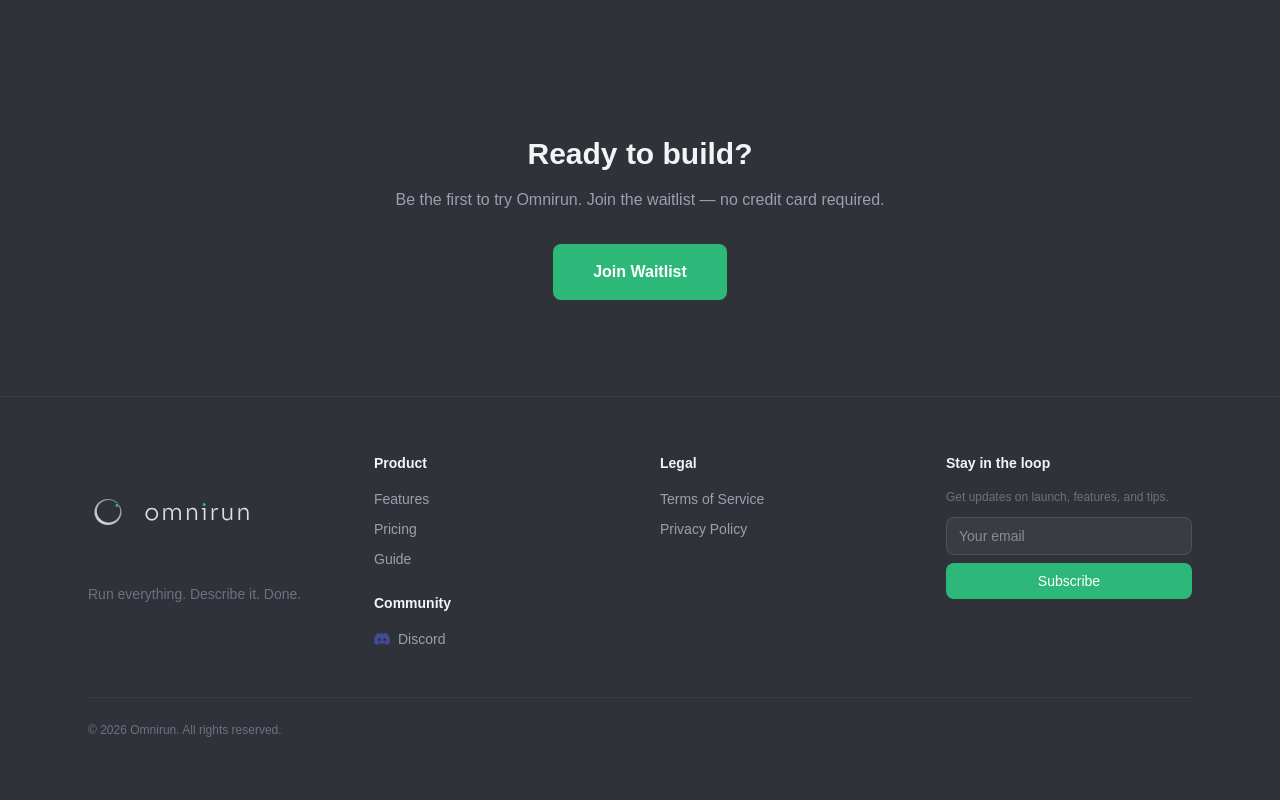
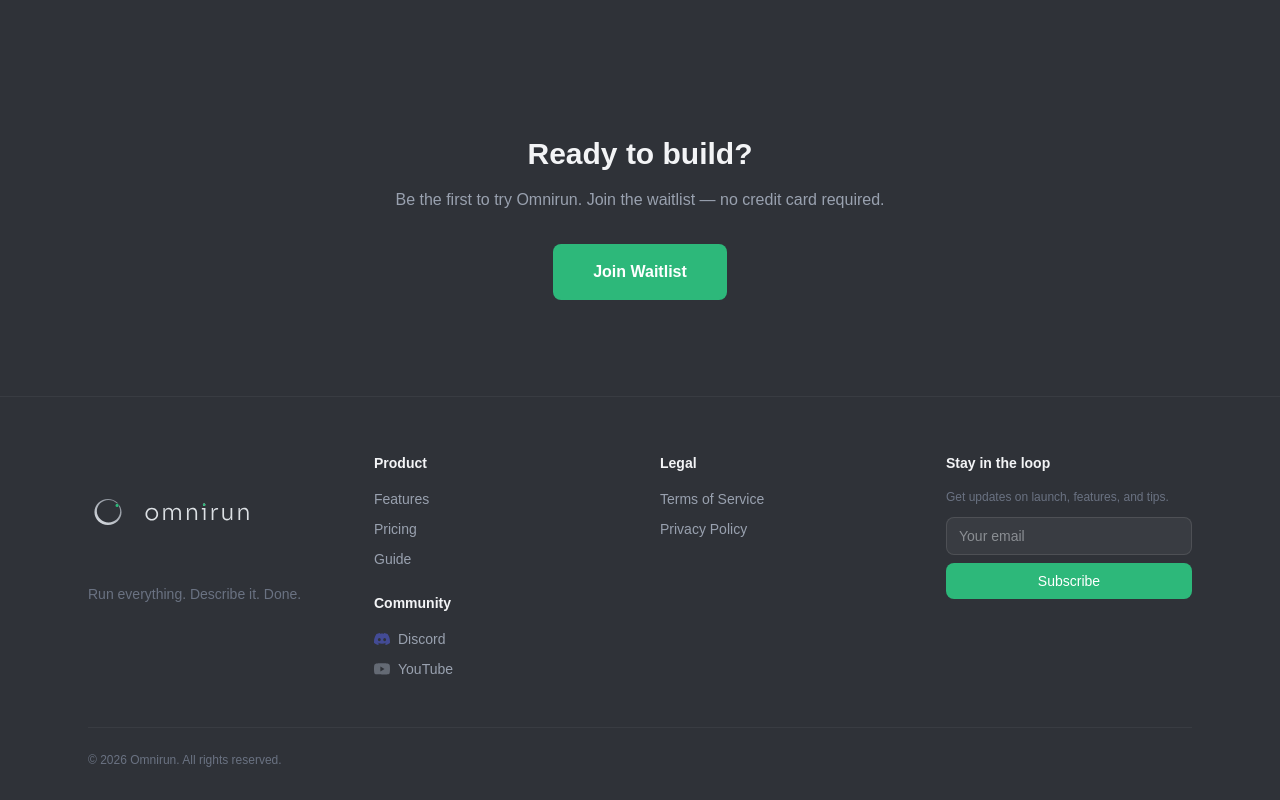
Before and after one commit to omnirun-app/omnirun-website, a Next.js app: page / in a window 1280 px wide. Shown: the part 2740-3540 px from the top of the page. Before the commit the page ends 3510 px from the top, so only its background shows below. Built offline with nearby package versions, Linux system fonts and the light colour scheme; a web font is replaced by a local one.

Commit message:
yt channel footer

```diff
--- a/src/components/Footer.tsx
+++ b/src/components/Footer.tsx
@@ -98,6 +98,19 @@
                   Discord
                 </a>
               </li>
+              <li>
+                <a
+                  href="https://www.youtube.com/@omnirun"
+                  target="_blank"
+                  rel="noopener noreferrer"
+                  className="flex items-center gap-2 hover:text-white transition-colors"
+                >
+                  <svg width="16" height="16" viewBox="0 0 24 24" fill="currentColor" className="opacity-50">
+                    <path d="M23.498 6.186a3.016 3.016 0 0 0-2.122-2.136C19.505 3.545 12 3.545 12 3.545s-7.505 0-9.377.505A3.017 3.017 0 0 0 .502 6.186C0 8.07 0 12 0 12s0 3.93.502 5.814a3.016 3.016 0 0 0 2.122 2.136c1.871.505 9.376.505 9.376.505s7.505 0 9.377-.505a3.015 3.015 0 0 0 2.122-2.136C24 15.93 24 12 24 12s0-3.93-.502-5.814zM9.545 15.568V8.432L15.818 12l-6.273 3.568z"/>
+                  </svg>
+                  YouTube
+                </a>
+              </li>
             </ul>
           </div>
 
@@ -127,13 +140,13 @@
 
             {nlStatus === "success" ? (
               <div>
-                <p className="text-sm text-green-400 mb-2">You're subscribed!</p>
+                <p className="text-sm text-green-400 mb-2">You&apos;re subscribed!</p>
                 <p className="text-xs text-gray-500 leading-relaxed">
-                  Add <span className="text-gray-400">news@omnirun.app</span> to your contacts so our emails don't end up in spam.
+                  Add <span className="text-gray-400">news@omnirun.app</span> to your contacts so our emails don&apos;t end up in spam.
                 </p>
               </div>
             ) : nlStatus === "duplicate" ? (
-              <p className="text-sm text-green-400">You're already subscribed!</p>
+              <p className="text-sm text-green-400">You&apos;re already subscribed!</p>
             ) : (
               <form onSubmit={handleSubscribe} className="flex flex-col gap-2">
                 <input
```
